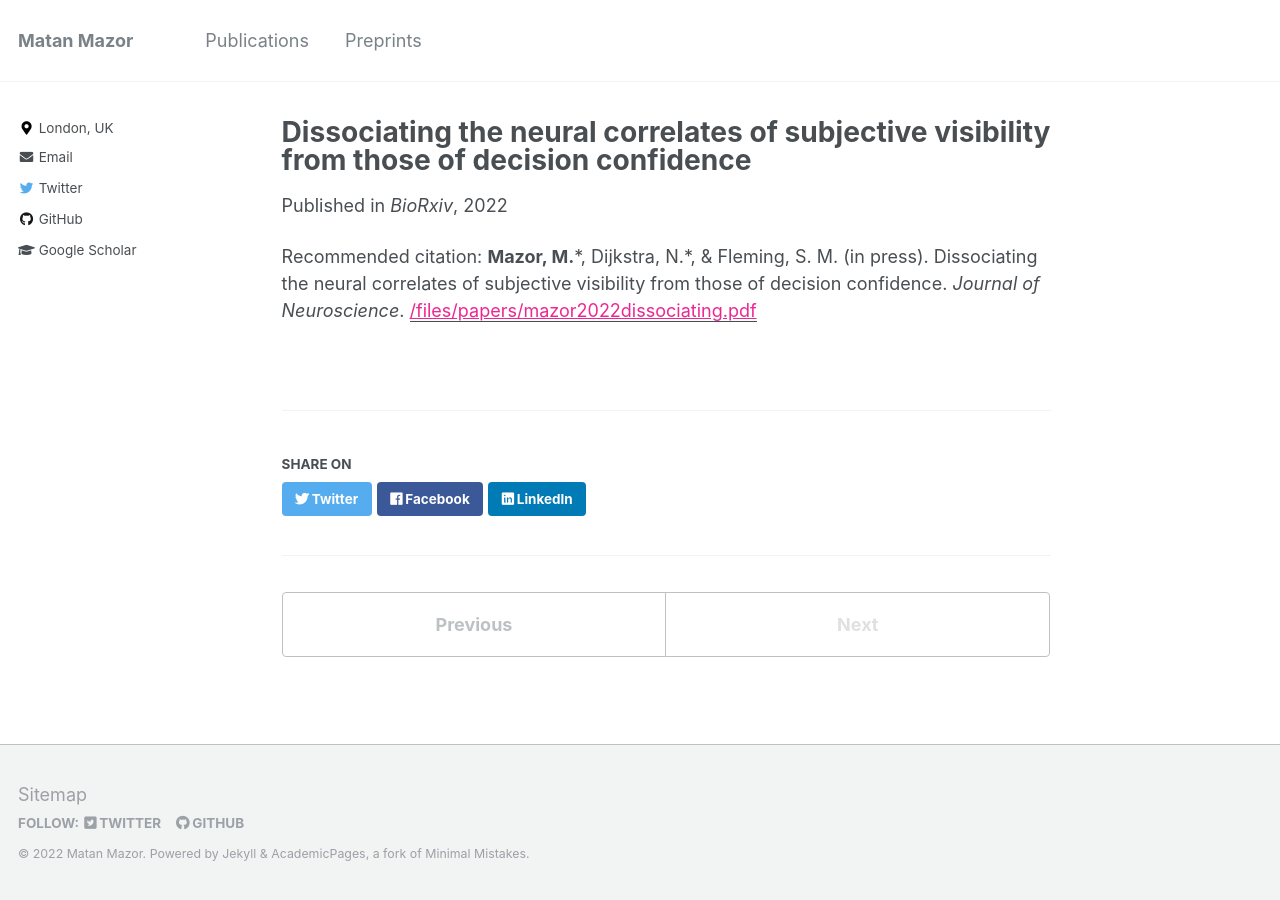
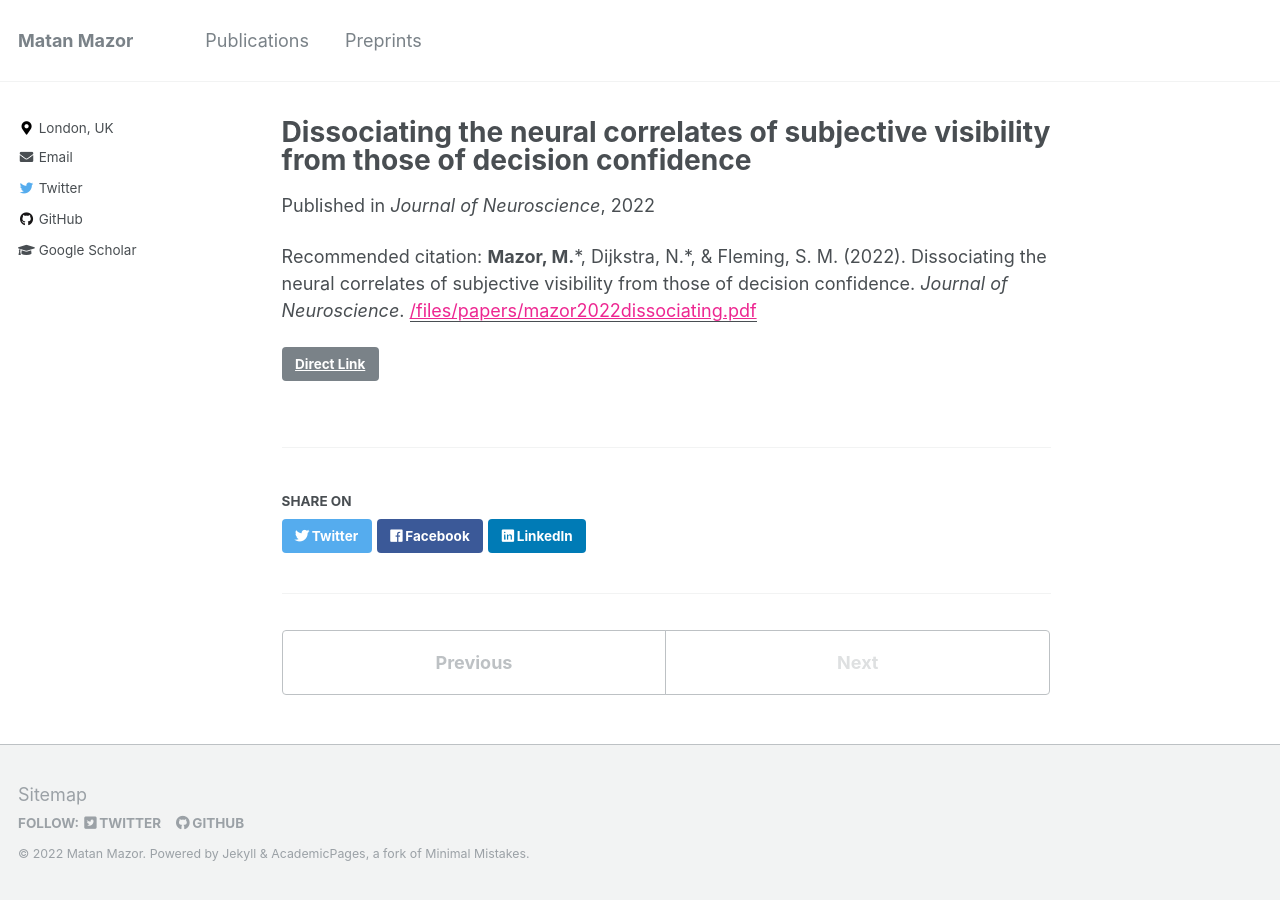
Before and after one commit to matanmazor/matanmazor.github.io, a Jekyll site: the page built from _publications/2022-01-01-dissociating.md, in a window 1280 px wide. Built offline with Jekyll 4.4.1, drawn with Linux system fonts in a browser that asks for light colours.

Commit message:
update published papers and cv

```diff
--- a/_publications/2022-01-01-dissociating.md
+++ b/_publications/2022-01-01-dissociating.md
@@ -4,12 +4,13 @@ title:
 collection: publications
 permalink: /publication/2022-01-01-dissociating
 date: 2022-01-01
-venue: 'BioRxiv'
+venue: 'Journal of Neuroscience'
+link: 'https://doi.org/10.1523/JNEUROSCI.1220-21.2022'
 biorxiv: 'https://www.biorxiv.org/content/10.1101/2021.06.01.446101v1'
 github: 'https://github.com/NadineDijkstra/EVICON'
 paperurl: '/files/papers/mazor2022dissociating.pdf'
 data: 'https://openneuro.org/datasets/ds003669/versions/1.0.0'
 summary_paragraph: When participants report being aware of a stimulus, specific regions in their prefrontal and parietal cortices are activated. In this project we asked whether this brain activity was correlated with *subjective visibility* or alternatively with *decision confidence*. Together with [Nadine](https://sites.google.com/view/nadinedijkstra/about-me) and [Steve](http://metacoglab.org/people) we explored an existing dataset and found that many of the brain activations that are commonly associated with visual awareness disappear when controlling for decision confidence.
 id: mazor2022dissociating
-citation: '<b>Mazor, M.</b>*, Dijkstra, N.*, & Fleming, S. M. (in press). Dissociating the neural correlates of subjective visibility from those of decision confidence. <i>Journal of Neuroscience</i>. '
+citation: '<b>Mazor, M.</b>*, Dijkstra, N.*, & Fleming, S. M. (2022). Dissociating the neural correlates of subjective visibility from those of decision confidence. <i>Journal of Neuroscience</i>. '
 ---
```
Also changed, not shown: _publications/2021-03-01-search-termination.md (+2 -1 lines), 3 other files.
